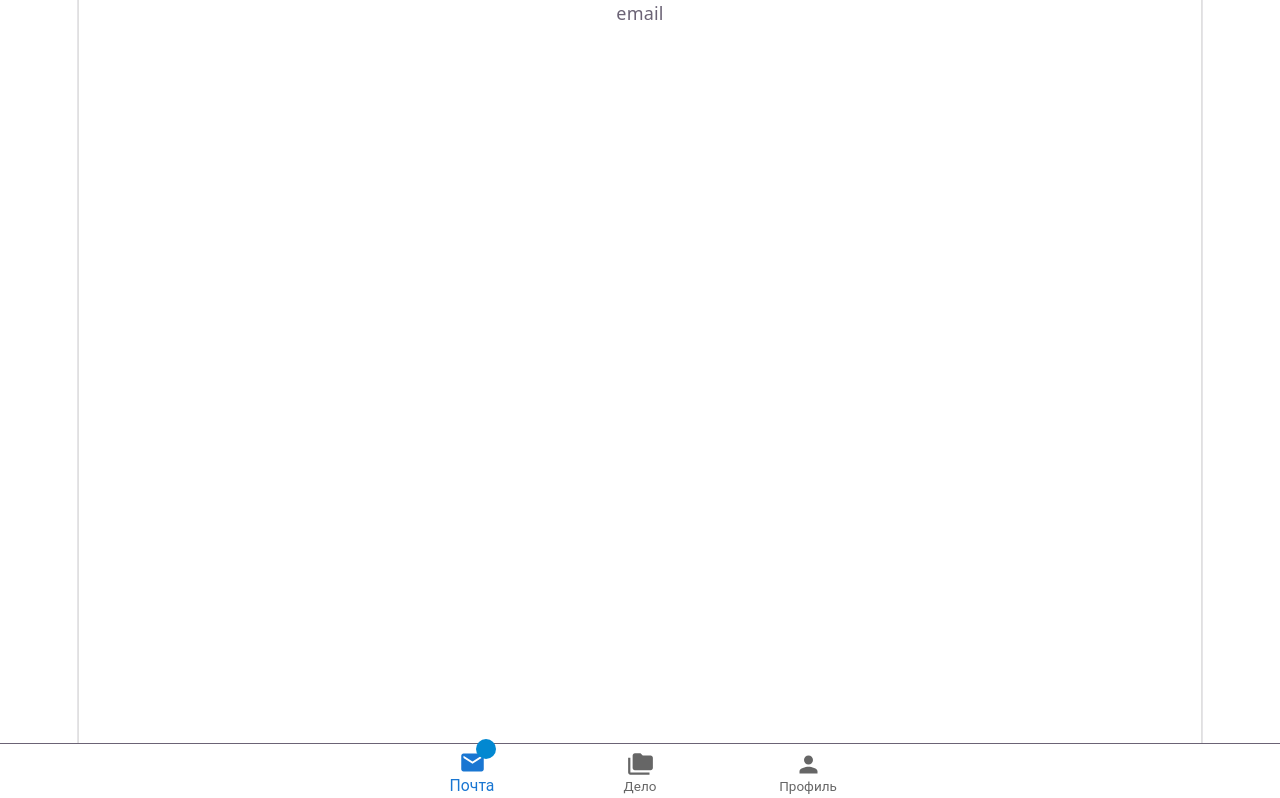
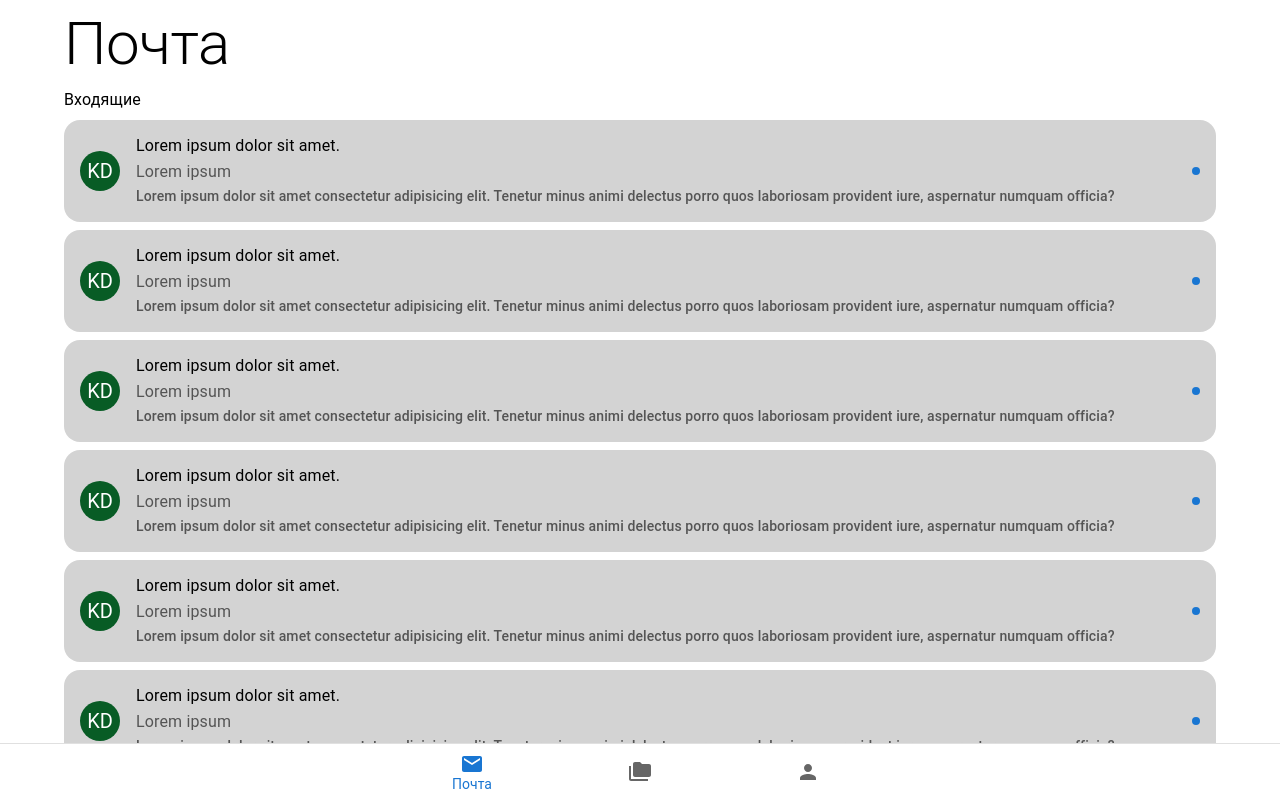
Before and after one commit to GeorgePanov/echo, a React (Vite) app: page /hbm/email/ in a window 1280 px wide. Shown: the top 798 px of the page. Built offline with nearby package versions, Linux system fonts and the light colour scheme.

Commit message:
feat: исправляет AppLayout и создаёт EmailComponent

```diff
--- a/eslint.config.js
+++ b/eslint.config.js
@@ -40,6 +40,8 @@ export default defineConfig([
           ],
         },
       ],
+
+      '@typescript-eslint/no-unused-vars': ['warn'],
     },
   },
 ]);
--- a/src/app/App.tsx
+++ b/src/app/App.tsx
@@ -1,66 +1,65 @@
-import type { FC } from 'react';
-
 import { Email, FolderCopy } from '@mui/icons-material';
 import PersonIcon from '@mui/icons-material/Person';
 import {
-  Box,
   BottomNavigation,
   BottomNavigationAction,
   Badge,
+  Container,
+  Stack,
+  List,
+  ListItem,
+  Typography,
+  ListItemAvatar,
+  Avatar,
+  ListItemText,
+  ListItemButton,
+  SwipeableDrawer,
+  Box,
 } from '@mui/material';
+import { useState, type FC } from 'react';
 import {
   BrowserRouter,
   Navigate,
+  Outlet,
   Route,
   Routes,
   useLocation,
   useNavigate,
 } from 'react-router';
 
+import { stringAvatar } from '../shared/stringAvatar';
 import { ROUTE_PATH } from '../shared/types';
 
-const Layout: React.FC<{ children: React.ReactNode }> = ({ children }) => {
+const AppLayout: React.FC = () => {
   const navigate = useNavigate();
   const location = useLocation();
 
   return (
-    <Box
+    <Container
       sx={{
         minHeight: '100vh',
+        maxWidth: '600px',
         display: 'flex',
         justifyContent: 'center',
-        // bgcolor: 'background.default',
       }}
     >
-      <Box
-        sx={{
-          position: 'relative',
-          width: '100%',
-          // maxWidth: MAX_WIDTH,
-          minHeight: '100vh',
-          borderLeft: '1px solid',
-          borderRight: '1px solid',
-          borderColor: 'divider',
-          pb: 9,
-        }}
-      >
-        {children}
+      <Stack sx={{ width: '100%' }}>
+        <Outlet />
 
         <BottomNavigation
           value={location.pathname}
           onChange={(_, v) => navigate(v)}
-          showLabels
+          // showLabels
           sx={{
             position: 'fixed',
             bottom: 0,
             left: '50%',
             transform: 'translateX(-50%)',
             width: '100%',
-            // maxWidth: MAX_WIDTH,
             borderTop: '1px solid',
-            // borderColor: 'divider',
+            borderColor: 'divider',
             // bgcolor: 'background.paper',
-            zIndex: 20,
+            // zIndex: 20,
           }}
         >
           <BottomNavigationAction
@@ -68,14 +67,14 @@ const Layout: React.FC<{ children: React.ReactNode }> = ({ children }) => {
             value={ROUTE_PATH.EMAIL}
             icon={
               <Badge
-                badgeContent={true}
                 color='info'
-                // max={maxVisibleNotifications}
+                // badgeContent={true}
               >
                 <Email />
               </Badge>
             }
           />
+
           <BottomNavigationAction
             label='Дело'
             value={ROUTE_PATH.CASE}
@@ -87,26 +86,105 @@ const Layout: React.FC<{ children: React.ReactNode }> = ({ children }) => {
             icon={<PersonIcon />}
           />
         </BottomNavigation>
-      </Box>
-    </Box>
+      </Stack>
+    </Container>
+  );
+};
+
+const EmailComponent: FC = () => {
+  const [open, setOpen] = useState(false);
+
+  return (
+    <Stack>
+      <Stack spacing={1}>
+        <Typography variant='h2'>Почта</Typography>
+        <Typography variant='body1'>Входящие</Typography>
+      </Stack>
+
+      <List sx={{ display: 'flex', flexDirection: 'column', gap: 1 }}>
+        {[...Array(12)].map((_, index) => (
+          <ListItem key={index} disablePadding>
+            <ListItemButton
+              sx={{
+                borderRadius: '1rem',
+                backgroundColor: 'lightgray',
+
+                '&:hover': {
+                  backgroundColor: 'lightgray',
+                },
+              }}
+              onClick={() => setOpen(true)}
+            >
+              <ListItemAvatar>
+                <Avatar {...stringAvatar('Kent Dodds')} />
+              </ListItemAvatar>
+
+              <ListItemText
+                primary='Lorem ipsum dolor sit amet.'
+                secondary={
+                  <>
+                    <Typography variant='subtitle1' noWrap>
+                      Lorem ipsum
+                    </Typography>
+                    <Typography variant='subtitle2' noWrap>
+                      Lorem ipsum dolor sit amet consectetur adipisicing elit.
+                      Tenetur minus animi delectus porro quos laboriosam
+                      provident iure, aspernatur numquam officia?
+                    </Typography>
+                  </>
+                }
+              />
+
+              <Box
+                sx={{
+                  marginLeft: 1,
+                  width: 8,
+                  height: 8,
+                  borderRadius: '50%',
+                  bgcolor: 'primary.main',
+                  flexShrink: 0,
+                }}
+              />
+            </ListItemButton>
+          </ListItem>
+        ))}
+      </List>
+
+      <SwipeableDrawer
+        anchor='right'
+        open={open}
+        onClose={() => setOpen(false)}
+        onOpen={() => setOpen(true)}
+      >
+        <Stack spacing={2} sx={{ padding: 3 }}>
+          <Typography variant='h5'>Lorem ipsum dolor sit amet.</Typography>
+
+          <Typography variant='body2' color='text.secondary'>
+            От: Heinrich
+          </Typography>
+
+          <Typography variant='body1'>
+            Lorem ipsum dolor sit amet consectetur adipisicing elit. Possimus,
+            doloribus?
+          </Typography>
+        </Stack>
+      </SwipeableDrawer>
+    </Stack>
   );
 };
 
 export const App: FC = () => {
   return (
     <BrowserRouter>
-      <Layout>
-        <Routes>
-          <Route path={ROUTE_PATH.EMAIL} element={<>email</>} />
-          <Route path={ROUTE_PATH.EMAIL_ID} element={<>email:id</>} />
+      <Routes>
+        <Route element={<AppLayout />}>
+          <Route path={ROUTE_PATH.EMAIL} element={<EmailComponent />} />
           <Route path={ROUTE_PATH.CASE} element={<>case</>} />
           <Route path={ROUTE_PATH.PROFILE} element={<>profile</>} />
-          <Route
-            path='*'
-            element={<Navigate to={ROUTE_PATH.EMAIL} replace />}
-          />
-        </Routes>
-      </Layout>
+        </Route>
+
+        <Route path='*' element={<Navigate to={ROUTE_PATH.EMAIL} replace />} />
+      </Routes>
     </BrowserRouter>
   );
 };
--- a/src/index.css
+++ b/src/index.css
@@ -1,4 +1,4 @@
-:root {
+/* :root {
   --text: #6b6375;
   --text-h: #08060d;
   --bg: #fff;
@@ -108,4 +108,4 @@ code {
   line-height: 135%;
   padding: 4px 8px;
   background: var(--code-bg);
-}
+} */
--- /dev/null
+++ b/src/shared/stringAvatar.ts
@@ -0,0 +1,26 @@
+function stringToColor(string: string) {
+  let hash = 0;
+  let i;
+
+  for (i = 0; i < string.length; i += 1) {
+    hash = string.charCodeAt(i) + ((hash << 5) - hash);
+  }
+
+  let color = '#';
+
+  for (i = 0; i < 3; i += 1) {
+    const value = (hash >> (i * 8)) & 0xff;
+    color += `00${value.toString(16)}`.slice(-2);
+  }
+
+  return color;
+}
+
+export function stringAvatar(name: string) {
+  return {
+    sx: {
+      bgcolor: stringToColor(name),
+    },
+    children: `${name.split(' ')[0][0]}${name.split(' ')[1][0]}`,
+  };
+}
--- a/vite.config.ts
+++ b/vite.config.ts
@@ -7,6 +7,7 @@ export default defineConfig({
   plugins: [react(), babel({ presets: [reactCompilerPreset()] })],
   base: '/hbm/',
   server: {
+    host: true,
     port: 3000,
   },
 });
```
